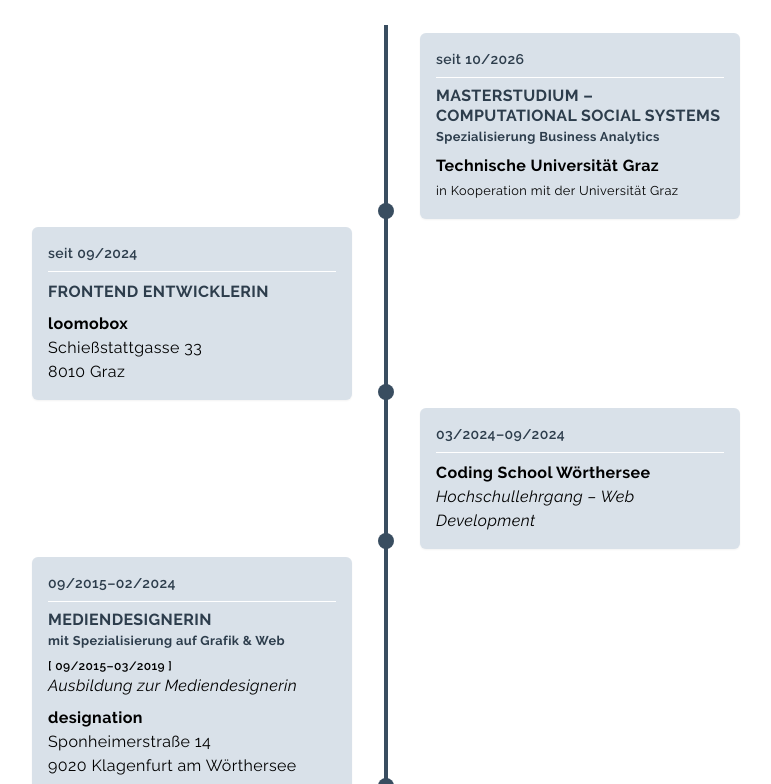
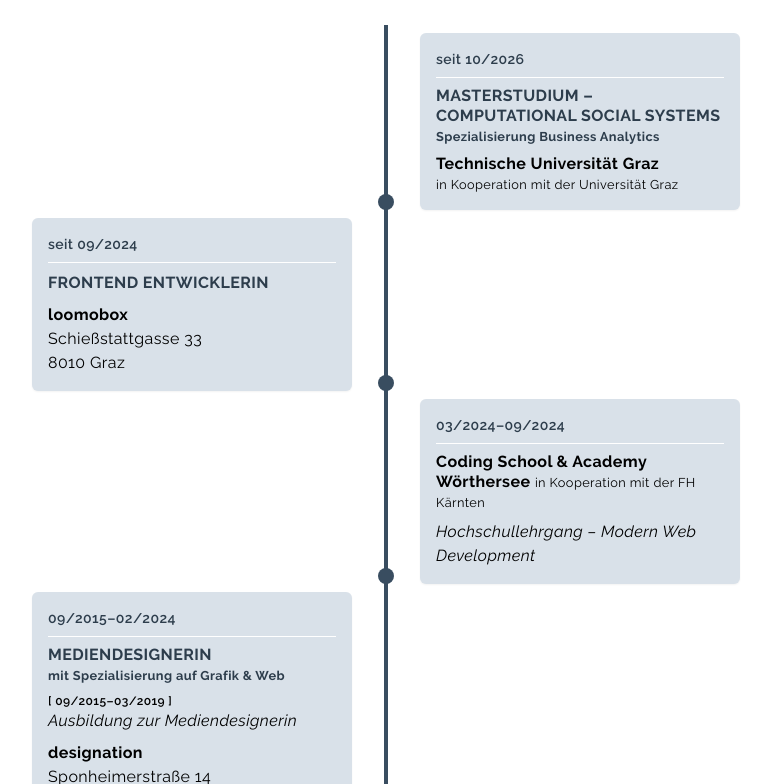
Before and after one commit to christina-sfmn/christina-sfmn.github.io, a website: page docs/about.html in a window 1280 px wide. Shown: the part 827-1611 px from the top of the page, without its empty margins (254-1025 px from the left). Drawn offline with Linux system fonts and the light colour scheme.

Commit message:
small adjustments

```diff
--- a/docs/about.html
+++ b/docs/about.html
@@ -38,7 +38,7 @@
               <time>seit 10/2026</time>
                <p class="text-darkestblue font-bold leading-tight mb-2"><span class="uppercase">Masterstudium – Computational Social Systems</span> <br />
                 <small>Spezialisierung Business Analytics</small></p>
-               <p><span class="font-bold">Technische Universität Graz</span> <br />
+               <p class="leading-tight"><span class="font-bold">Technische Universität Graz</span> <br />
                 <small>in Kooperation mit der Universität Graz</small>
               </p>
             </div>
@@ -57,10 +57,11 @@
           <li class="cv-item">
             <div>
               <time>03/2024–09/2024</time>
-              <p><span class="font-bold">Coding School Wörthersee</span>
-                <br />
-                <i>Hochschullehrgang – Web Development</i>
+              <p class="leading-tight mb-2"><span class="font-bold">Coding School & Academy Wörthersee</span>
+                <small>in Kooperation mit der FH Kärnten</small>
+
               </p>
+              <p class="italic">Hochschullehrgang – Modern Web Development</p>
             </div>
           </li>
           <li class="cv-item">
```
Also changed, not shown: docs/css/output.css.
